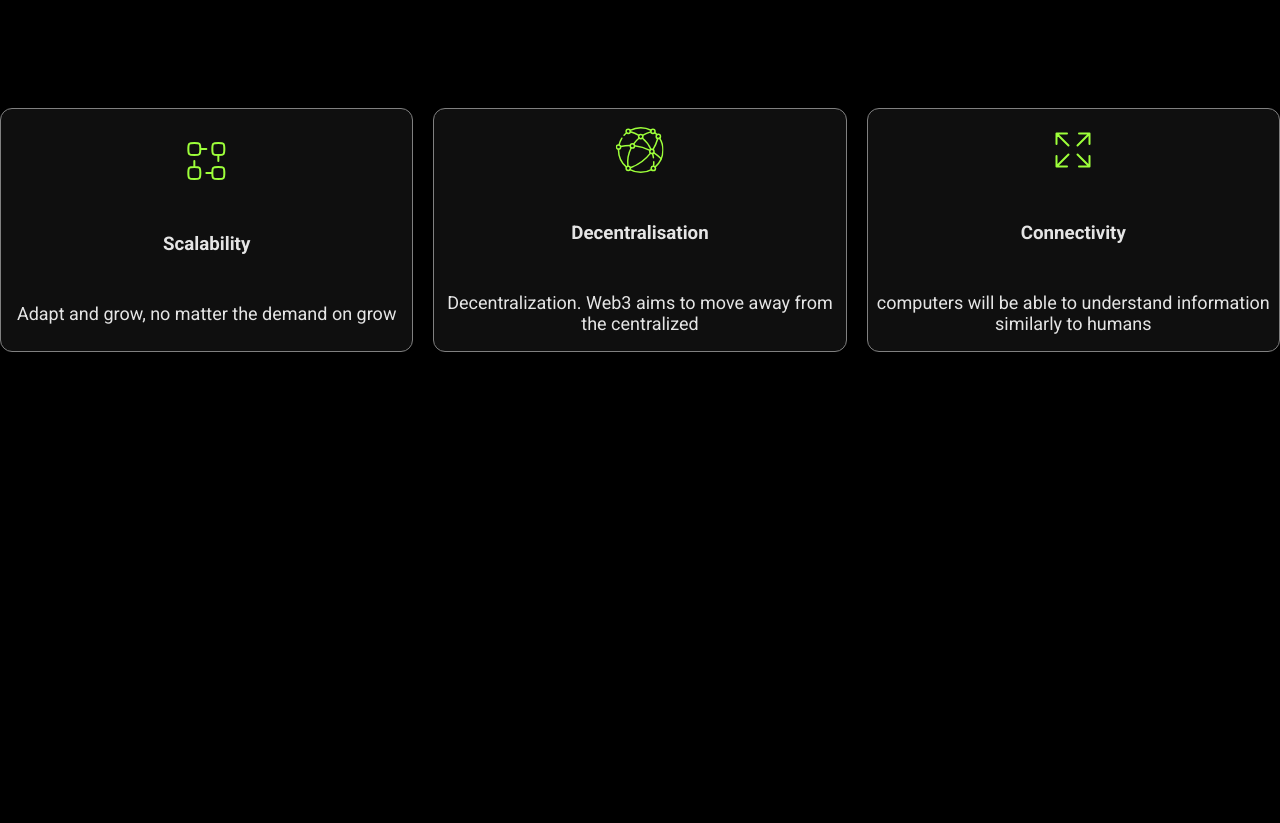
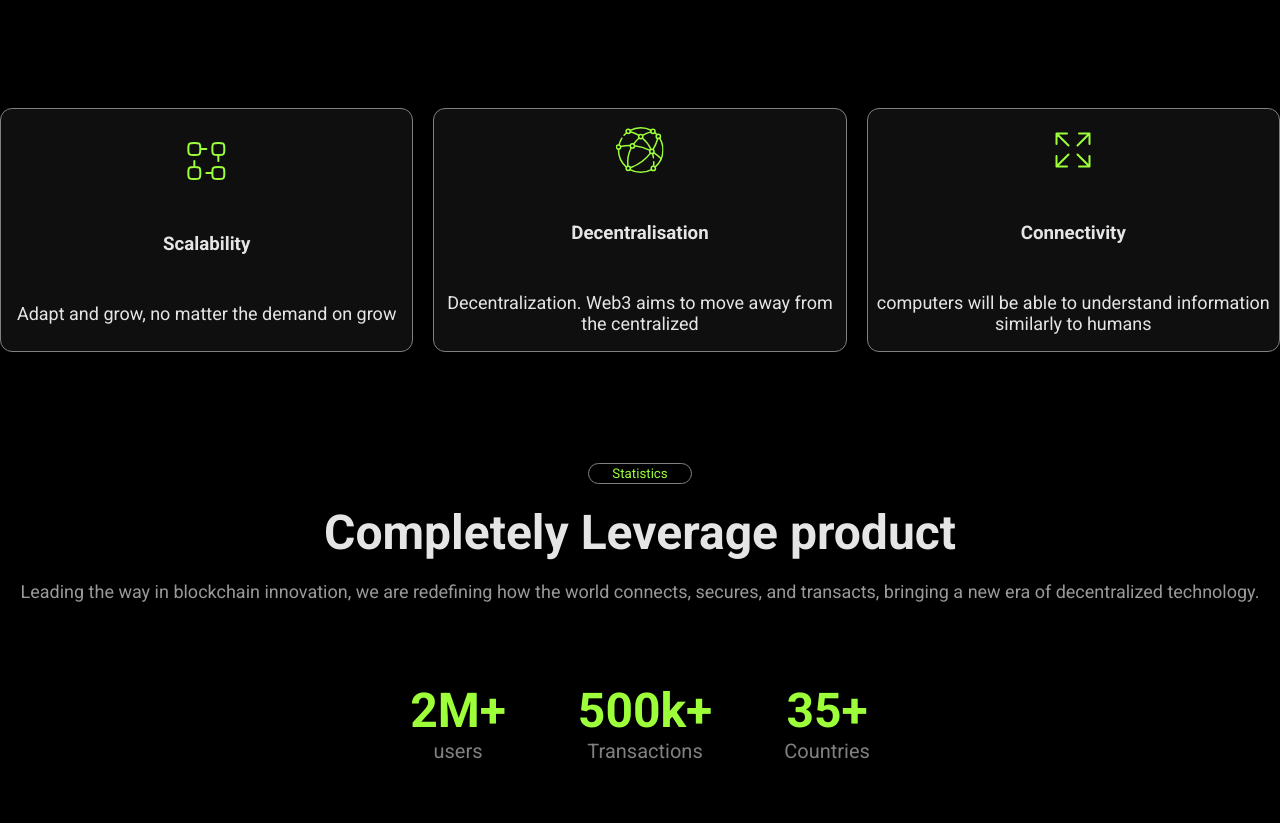
Before and after one commit to carolinevsant/projeto-neoFi, a plain HTML site: page index.html in a window 1280 px wide. Shown: the part 1104-1927 px from the top of the page. Before the commit the page ends 1567 px from the top, so only its background shows below. Drawn offline with Linux system fonts and the light colour scheme; a web font is replaced by a local one.

Commit message:
Add files via upload

```diff
--- a/index.html
+++ b/index.html
@@ -108,6 +108,33 @@
 
     <section class="Statistics">
 
+
+            <button><a href="">Statistics</a></button>
+            <h3>Completely Leverage product</h3>
+            <p>Leading the way in blockchain innovation, we are redefining how the world connects, secures, and transacts, bringing a new era of decentralized technology.</p>
+
+
+        <div class="statistics-row">
+
+            <div class="users">
+                <h4>2M+</h4>
+                <p>users</p>
+            </div>
+
+            <div class="Transactions">
+                <h4>500k+</h4>
+                <p>Transactions</p>
+            </div>
+
+            <div class="Countries">
+                <h4>35+</h4>
+                <p>Countries</p>
+            </div>
+
+        </div>
+
+
+
     </section>
 </body>
 </html>
--- a/style.css
+++ b/style.css
@@ -285,3 +285,42 @@ main{
 .card3 > p{
      font-size: 18px;
 }
+
+.Statistics{
+    display: flex;
+    flex-direction: column;
+    align-items: center;
+    text-align: center;
+
+    gap: 20px;
+    height: 360px;
+
+}
+.Statistics > button{
+    width: 104px;
+    height: 41px;
+
+    border-radius: 40px;
+    border: 1px solid grey;
+}
+.Statistics >h3{
+    font-size: 48px;
+}
+.Statistics >p{
+    font-size: 18px;
+    color: #999999;
+}
+.statistics-row{
+    display: flex;
+    padding: 60px;
+    gap: 72px;
+}
+.statistics-row h4{
+    font-size: 48px;
+    color: #9DFF3A;
+}
+.statistics-row p{
+    font-size: 20px;
+
+    color: gray;
+}
```
